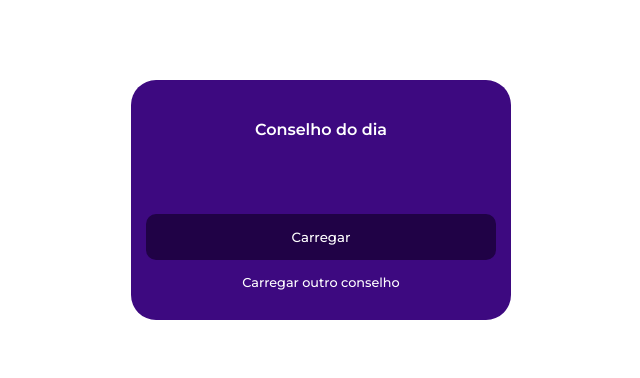
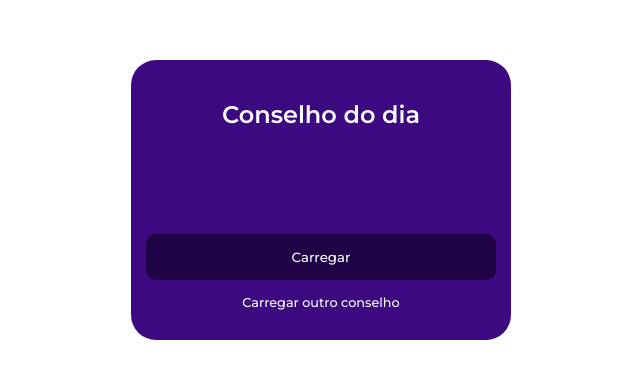
Before and after one commit to AlexMoralesDEV/ADVICE-APP, a plain HTML site: page index.html in a window 1280 px wide. Shown: the part 200-578 px from the top of the page, without its empty margins (319-959 px from the left). Drawn offline with Linux system fonts and the light colour scheme.

Commit message:
Second Commit

```diff
--- a/index.html
+++ b/index.html
@@ -9,7 +9,7 @@
 <body>
     <div class="container">
         <header>
-            <h4>Conselho do dia</h4>
+            <h2>Conselho do dia</h2>
         </header>
         <section>
             <p id="conselho"></p>
--- a/src/css/style.css
+++ b/src/css/style.css
@@ -23,12 +23,12 @@ body{
     background-color: rgb(61, 9, 128);
 }
 
-.container h4{
+.container h2{
     padding: 25px;
 }
 
 #conselho{
-    padding: 25px 0;
+    padding: 40px 0;
 }
 
 .container button {
```
Also changed, not shown: package.json (deleted, +0 -15 lines), 1 other file.
